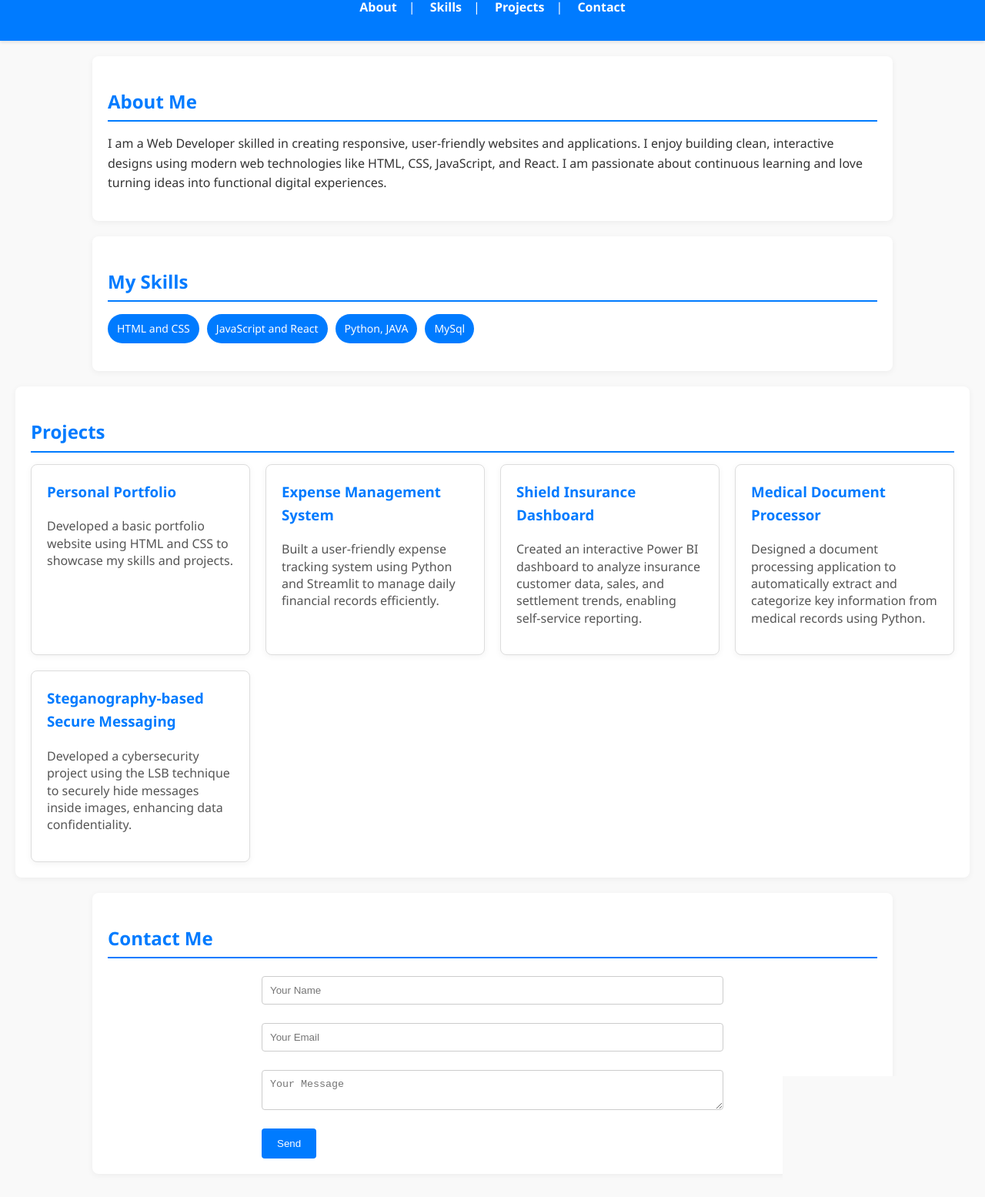
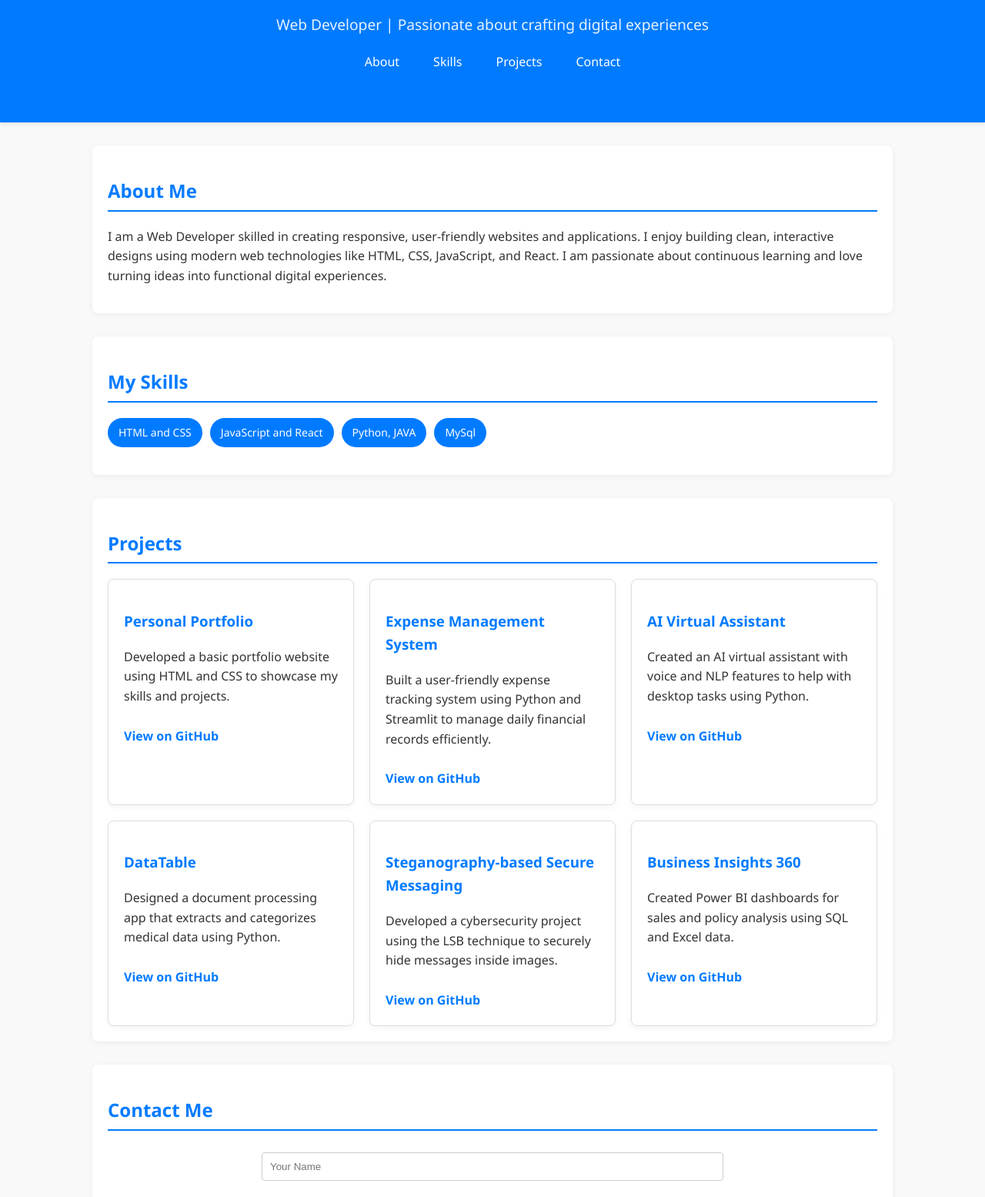
Before and after one commit to anishakomal/Portfolio-CSS, a plain HTML site: page index.html in a window 1280 px wide. Shown: the part 127-1682 px from the top of the page at 77% size. Drawn offline with Linux system fonts and the light colour scheme.

Commit message:
Added responsive layout and download resume feature

```diff
--- a/index.html
+++ b/index.html
@@ -1,21 +1,26 @@
 <!DOCTYPE html>
 <html lang="en">
 <head>
-    <meta charset="UTF-8">
-    <meta name="viewport" content="width=device-width, initial-scale=1.0">
+  <meta charset="UTF-8" />
+  <meta name="viewport" content="width=device-width, initial-scale=1.0"/>
   <title>Portfolio</title>
-    <link rel="stylesheet" href="style.css">
+  <link rel="stylesheet" href="style.css" />
 </head>
 <body>
 
   <!-- Header Section -->
   <header>
-    <h1>Hi, I'm Anisha</h1>
+    <div class="hero-content">
+      <h1>Hello, I’m Anisha</h1>
+      <p>Web Developer | Passionate about crafting digital experiences</p>
+    </div>
     <nav>
-        <a href="#about">About</a>|
-        <a href="#skills">Skills</a>|
-        <a href="#projects">Projects</a>|
-        <a href="#contact">Contact</a>
+      <ul class="nav-links">
+        <li><a href="#about">About</a></li>
+        <li><a href="#skills">Skills</a></li>
+        <li><a href="#projects">Projects</a></li>
+        <li><a href="#contact">Contact</a></li>
+      </ul>
     </nav>
   </header>
 
@@ -39,57 +44,59 @@
     </ul>
   </section>
 
-  <!-- project -->
+  <!-- Projects Section -->
   <section id="projects">
     <h2>Projects</h2>
-
     <div class="project-container">
-
       <div class="project">
         <h3>Personal Portfolio</h3>
         <p>Developed a basic portfolio website using HTML and CSS to showcase my skills and projects.</p>
+        <a href="https://github.com/anishakomal/Portfolio-CSS" class="project-link" target="_blank">View on GitHub</a>
       </div>
-
       <div class="project">
         <h3>Expense Management System</h3>
         <p>Built a user-friendly expense tracking system using Python and Streamlit to manage daily financial records efficiently.</p>
+        <a href="https://github.com/anishakomal/Expense-Tracking-System" class="project-link" target="_blank">View on GitHub</a>
       </div>
-
       <div class="project">
-            <h3>Shield Insurance Dashboard</h3>
-            <p>Created an interactive Power BI dashboard to analyze insurance customer data, sales, and settlement trends, enabling self-service reporting.</p>
+        <h3>AI Virtual Assistant</h3>
+        <p>Created an AI virtual assistant with voice and NLP features to help with desktop tasks using Python.</p>
+        <a href="https://github.com/anishakomal/AiVirtualAssistant" class="project-link" target="_blank">View on GitHub</a>
       </div>
-
       <div class="project">
-            <h3>Medical Document Processor</h3>
-            <p>Designed a document processing application to automatically extract and categorize key information from medical records using Python.</p>
+        <h3>DataTable</h3>
+        <p>Designed a document processing app that extracts and categorizes medical data using Python.</p>
+        <a href="https://github.com/anishakomal/DataTable" class="project-link" target="_blank">View on GitHub</a>
       </div>
-
       <div class="project">
         <h3>Steganography-based Secure Messaging</h3>
-            <p>Developed a cybersecurity project using the LSB technique to securely hide messages inside images, enhancing data confidentiality.</p>
+        <p>Developed a cybersecurity project using the LSB technique to securely hide messages inside images.</p>
+        <a href="https://github.com/anishakomal/Steganography" class="project-link" target="_blank">View on GitHub</a>
       </div>
-
+      <div class="project">
+        <h3>Business Insights 360</h3>
+        <p>Created Power BI dashboards for sales and policy analysis using SQL and Excel data.</p>
+        <a href="https://github.com/anishakomal/Business-Insights-360" class="project-link" target="_blank">View on GitHub</a>
+      </div>
     </div>
   </section>
 
+  <!-- Contact Section -->
+  <section id="contact">
+    <h2>Contact Me</h2>
+    <form>
+      <input type="text" placeholder="Your Name" required><br>
+      <input type="email" placeholder="Your Email" required><br>
+      <textarea placeholder="Your Message" rows="5" required></textarea><br>
 
-
-
-
-<!-- Contact section -->
- <section id="contact">
-    <h2>
-        Contact Me
-    </h2>
-    <form>
-        <input type="text" placeholder="Your Name"><br>
-        <input type="email" placeholder="Your Email"><br>
-        <textarea placeholder="Your Message"></textarea><br>
-        <button>Send</button>
+      <div class="form-actions">
+        <button type="submit">Send</button>
+        <a href="Anisha-Resume.pdf" download class="download-btn">Download Resume</a>
+      </div>
     </form>
   </section>
-<!-- Footer Section -->
+
+  <!-- Footer -->
   <footer>
     <p>© 2025 Anisha.</p>
   </footer>
--- a/style.css
+++ b/style.css
@@ -1,69 +1,118 @@
-/* Global Styles */
+/* Reset and Base Styles */
 body {
   font-family: 'Segoe UI', Tahoma, Geneva, Verdana, sans-serif;
-    line-height: 1.6;
   margin: 0;
   padding: 0;
-    background-color: #f9f9f9;
+  background: #f9f9f9;
   color: #333;
+  line-height: 1.6;
 }
 
-/* Header */
+/* Header + Hero Section */
 header {
   background: #007BFF;
-    color: #fff;
+  color: white;
   text-align: center;
-    padding: 30px 20px;
+  padding: 50px 20px;
   box-shadow: 0 2px 4px rgba(0, 0, 0, 0.1);
 }
-
-nav a {
-    color: #fff;
-    text-decoration: none;
-    margin: 0 15px;
-    font-weight: bold;
-    transition: color 0.3s ease;
+.hero-content p {
+  font-size: 1.2rem;
+  margin-top: 10px;
+  opacity: 0.9;
 }
 
-nav a:hover {
-    color: #ffdd57;
+/* Navigation */
+nav ul.nav-links {
+  list-style: none;
+  padding: 0;
+  margin-top: 20px;
+  display: flex;
+  flex-wrap: wrap;
+  justify-content: center;
+  gap: 16px;
+}
+nav ul.nav-links li a {
+  color: white;
+  text-decoration: none;
+  font-weight: 500;
+  padding: 8px 14px;
+  border-radius: 20px;
+  transition: background 0.3s ease;
+}
+nav ul.nav-links li a:hover {
+  background-color: #0056b3;
 }
 
-/* Sections */
+/* Section Container */
 section {
   max-width: 1000px;
-    margin: 20px auto;
+  margin: 30px auto;
   padding: 20px;
-    background: #fff;
+  background: white;
   border-radius: 8px;
   box-shadow: 0 2px 8px rgba(0, 0, 0, 0.05);
 }
-
 section h2 {
   color: #007BFF;
-    margin-bottom: 15px;
   border-bottom: 2px solid #007BFF;
   padding-bottom: 5px;
+  margin-bottom: 20px;
 }
 
-/* Skills List */
+/* Skills */
 #skills ul {
-    list-style-type: none;
+  list-style: none;
   padding: 0;
   display: flex;
   flex-wrap: wrap;
   gap: 10px;
 }
-
 #skills ul li {
   background: #007BFF;
-    color: #fff;
-    padding: 8px 12px;
+  color: white;
+  padding: 8px 14px;
   border-radius: 20px;
   font-size: 14px;
 }
 
-/* Contact Form Styles */
+/* Projects */
+.project-container {
+  display: grid;
+  grid-template-columns: repeat(auto-fit, minmax(280px, 1fr));
+  gap: 20px;
+}
+.project {
+  background: #fff;
+  border: 1px solid #ddd;
+  padding: 20px;
+  border-radius: 8px;
+  box-shadow: 0 2px 8px rgba(0, 0, 0, 0.05);
+  transition: transform 0.3s ease;
+}
+.project:hover {
+  transform: translateY(-5px);
+}
+.project h3 {
+  color: #007BFF;
+}
+.project-link {
+  display: inline-block;
+  margin-top: 10px;
+  color: #007BFF;
+  text-decoration: none;
+  font-weight: 600;
+}
+.project-link:hover {
+  color: #0056b3;
+  text-decoration: underline;
+}
+
+/* Contact Form */
+form {
+  max-width: 600px;
+  margin: 0 auto;
+}
 input, textarea {
   width: 100%;
   padding: 10px;
@@ -73,17 +122,29 @@ input, textarea {
   box-sizing: border-box;
 }
 
-button {
+/* Send & Resume Button Layout */
+.form-actions {
+  display: flex;
+  flex-direction: column;
+  gap: 12px;
+  margin-top: 20px;
+}
+.form-actions button,
+.form-actions .download-btn {
+  width: 100%;
   padding: 12px 20px;
   background-color: #007BFF;
   color: #fff;
   border: none;
-    border-radius: 4px;
-    cursor: pointer;
+  border-radius: 6px;
+  font-weight: bold;
+  text-align: center;
+  text-decoration: none;
   transition: background-color 0.3s ease;
+  box-sizing: border-box;
 }
-
-button:hover {
+.form-actions button:hover,
+.form-actions .download-btn:hover {
   background-color: #0056b3;
 }
 
@@ -92,73 +153,17 @@ footer {
   text-align: center;
   background: #f1f1f1;
   padding: 20px;
-    margin-top: 40px;
   font-size: 14px;
   color: #555;
 }
-/* Contact Form Styles */
-form {
-    max-width: 600px;
-    margin: 0 auto;
+
+/* Responsive Tweaks */
+@media (max-width: 600px) {
+  .form-actions {
+    flex-direction: column;
   }
-
-input, textarea {
-    width: 100%;
-    padding: 10px;
-    margin: 8px 0 16px 0;
-    border: 1px solid #ccc;
-    border-radius: 4px;
-    box-sizing: border-box;
+  nav ul.nav-links {
+    flex-direction: column;
+    gap: 10px;
   }
-
-button {
-    padding: 12px 20px;
-    background-color: #007BFF;
-    color: #fff;
-    border: none;
-    border-radius: 4px;
-    cursor: pointer;
-    transition: background-color 0.3s ease;
 }
-
-button:hover {
-    background-color: #0056b3;
-}
-
-
-/* Project Section with Grid */
-#projects {
-    max-width: 1200px;
-    margin: 20px auto;
-    padding: 20px;
-}
-
-.project-container {
-    display: grid;
-    grid-template-columns: repeat(auto-fit, minmax(280px, 1fr));
-    gap: 20px;
-}
-
-.project {
-    background: #ffffff;
-    border: 1px solid #ddd;
-    border-radius: 8px;
-    padding: 20px;
-    box-shadow: 0 2px 8px rgba(0, 0, 0, 0.05);
-    transition: transform 0.3s ease, box-shadow 0.3s ease;
-}
-
-.project:hover {
-    transform: translateY(-5px);
-    box-shadow: 0 4px 12px rgba(0, 0, 0, 0.1);
-}
-
-.project h3 {
-    margin-top: 0;
-    color: #007BFF;
-}
-
-.project p {
-    color: #555;
-    line-height: 1.4;
-}
```
Also changed, not shown: 1 other file. Lines whose indentation alone changed are shown as unchanged.
